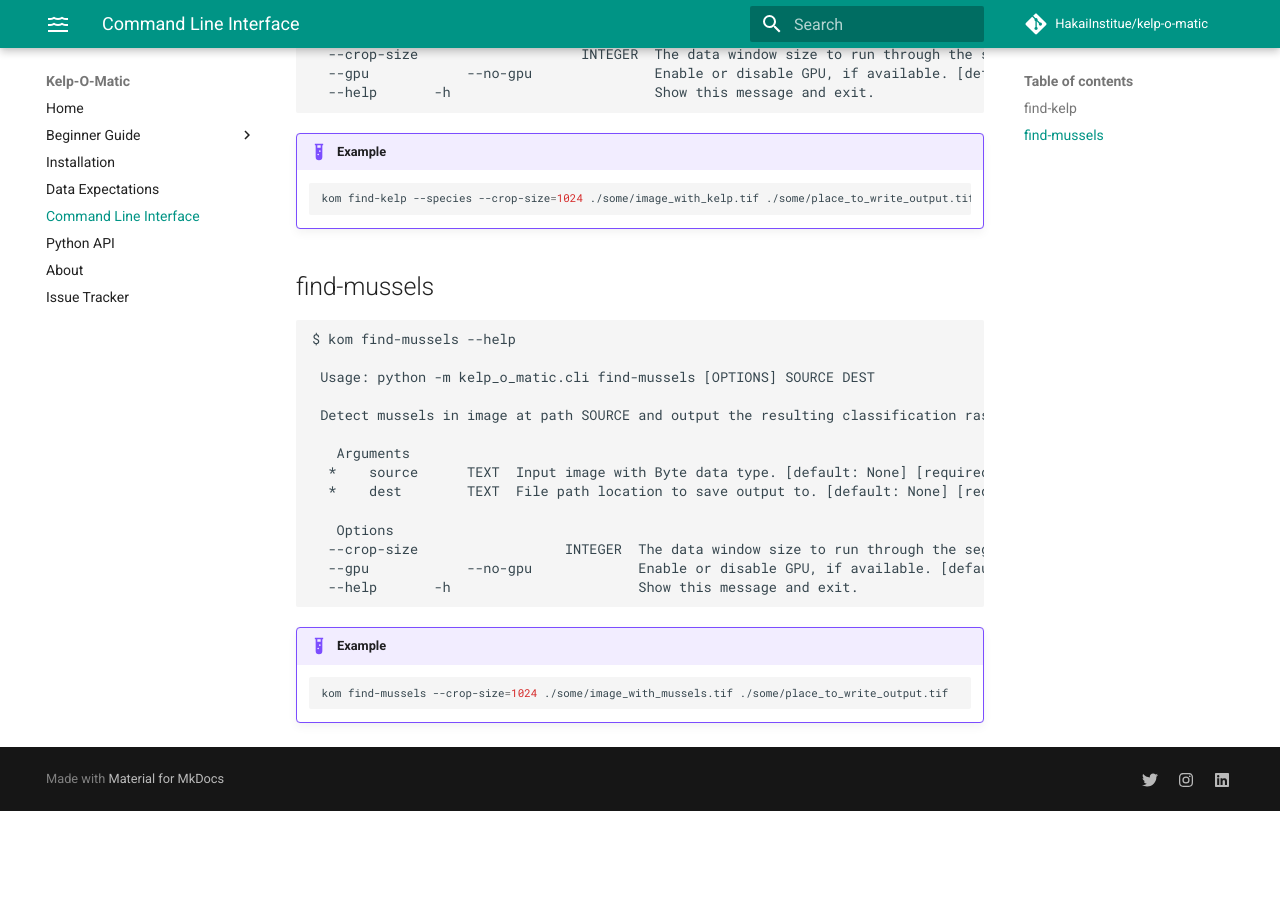
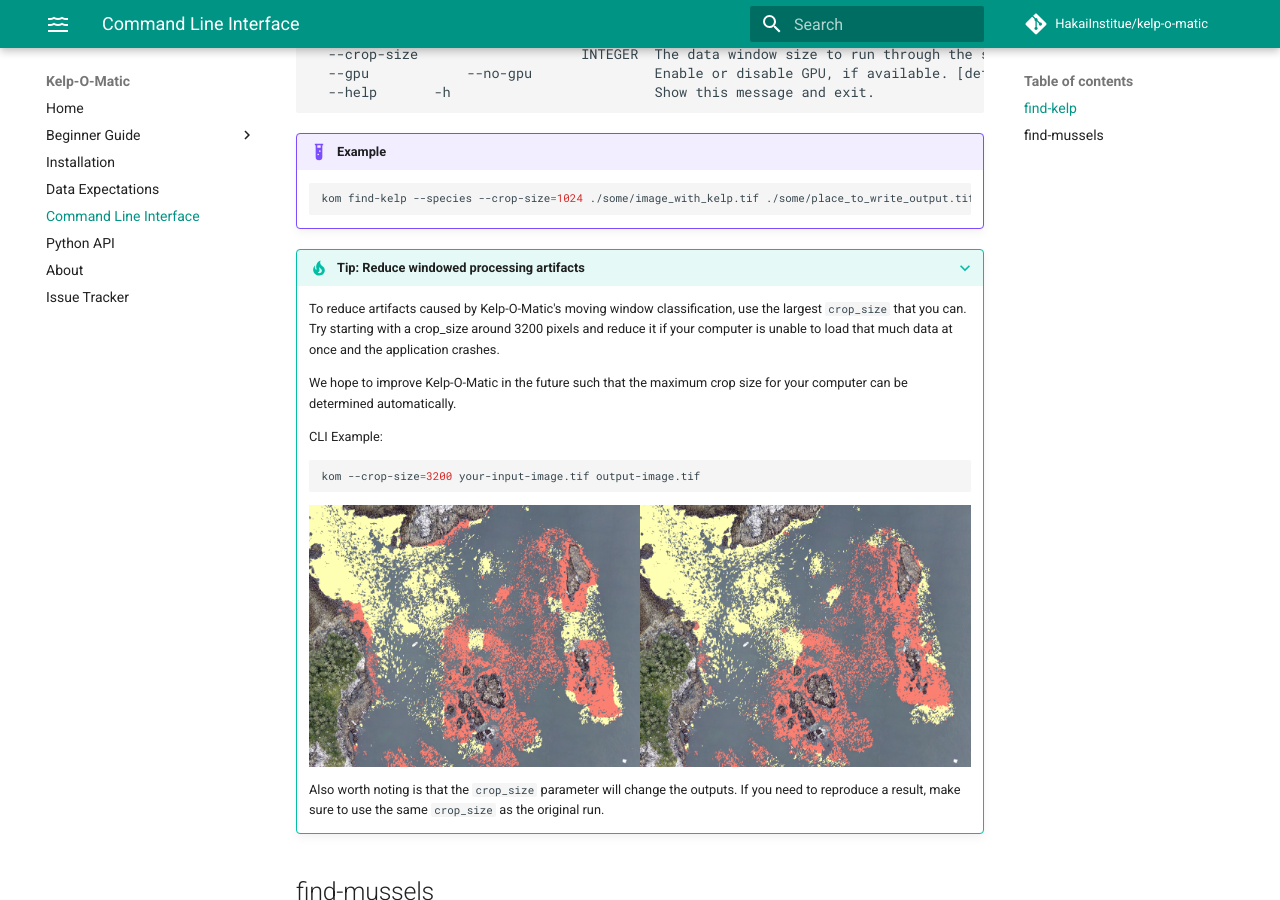
Before and after one commit to HakaiInstitute/kelp-o-matic, an MkDocs documentation site: the page built from docs/cli.md, in a window 1280 px wide and 900 px high, scrolled down 800 px. Built offline with MkDocs 1.6.1 and Material for MkDocs 9.7.7, drawn with Linux system fonts in a browser that asks for light colours; comment, search, counter and statistics services are not loaded; before the commit the page ends 1611 px from its top, so only the background shows below that.

Commit message:
Add documentation about the effect of the crop_size parameter

````diff
--- a/docs/cli.md
+++ b/docs/cli.md
@@ -45,6 +45,27 @@
     kom find-kelp --species --crop-size=1024 ./some/image_with_kelp.tif ./some/place_to_write_output.tif
     ```
 
+???+ tip "Tip: Reduce windowed processing artifacts"
+
+    To reduce artifacts caused by Kelp-O-Matic's moving window classification, use the largest `crop_size` that you can.
+    Try starting with a crop_size around 3200 pixels and reduce it if your computer is unable to load that much data at once and the application crashes.
+
+    We hope to improve Kelp-O-Matic in the future such that the maximum crop size for your computer can be determined automatically.
+
+    CLI Example:
+
+    ```bash
+    kom --crop-size=3200 your-input-image.tif output-image.tif
+    ```
+
+    <div style="display:flex;">
+        <img alt="Small window output" src="../images/kom-small-window.png" width="50%"/>
+        <img alt="Big window output" src="../images/kom-big-window.png" width="50%"/>
+    </div>
+
+    Also worth noting is that the `crop_size` parameter will change the outputs.
+    If you need to reproduce a result, make sure to use the same `crop_size` as the original run.
+
 [//]: # (??? info "Info: Misclassifications over land")
 
 [//]: # ()
````
Also changed, not shown: docs/images/kom-big-window.png, docs/images/kom-small-window.png.
